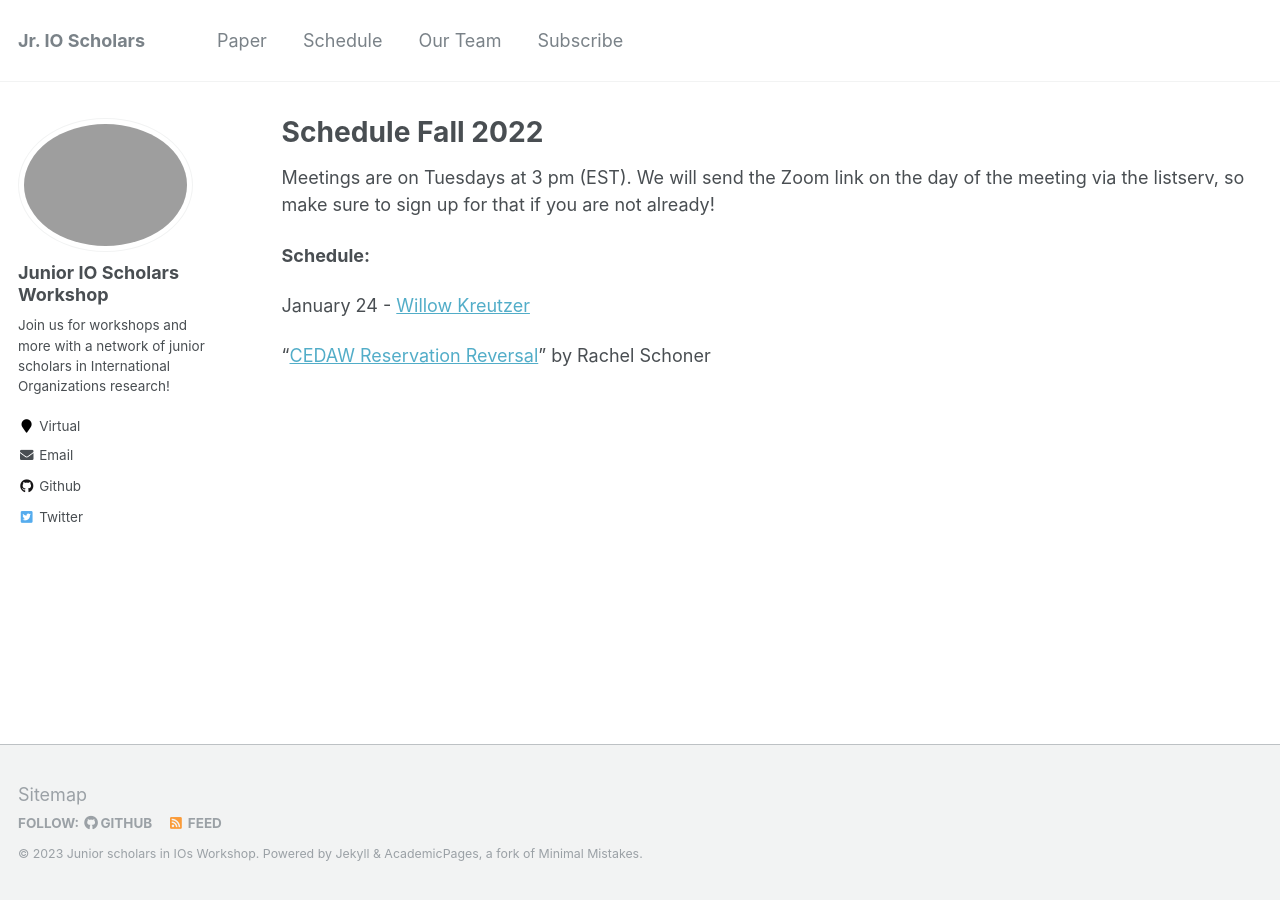
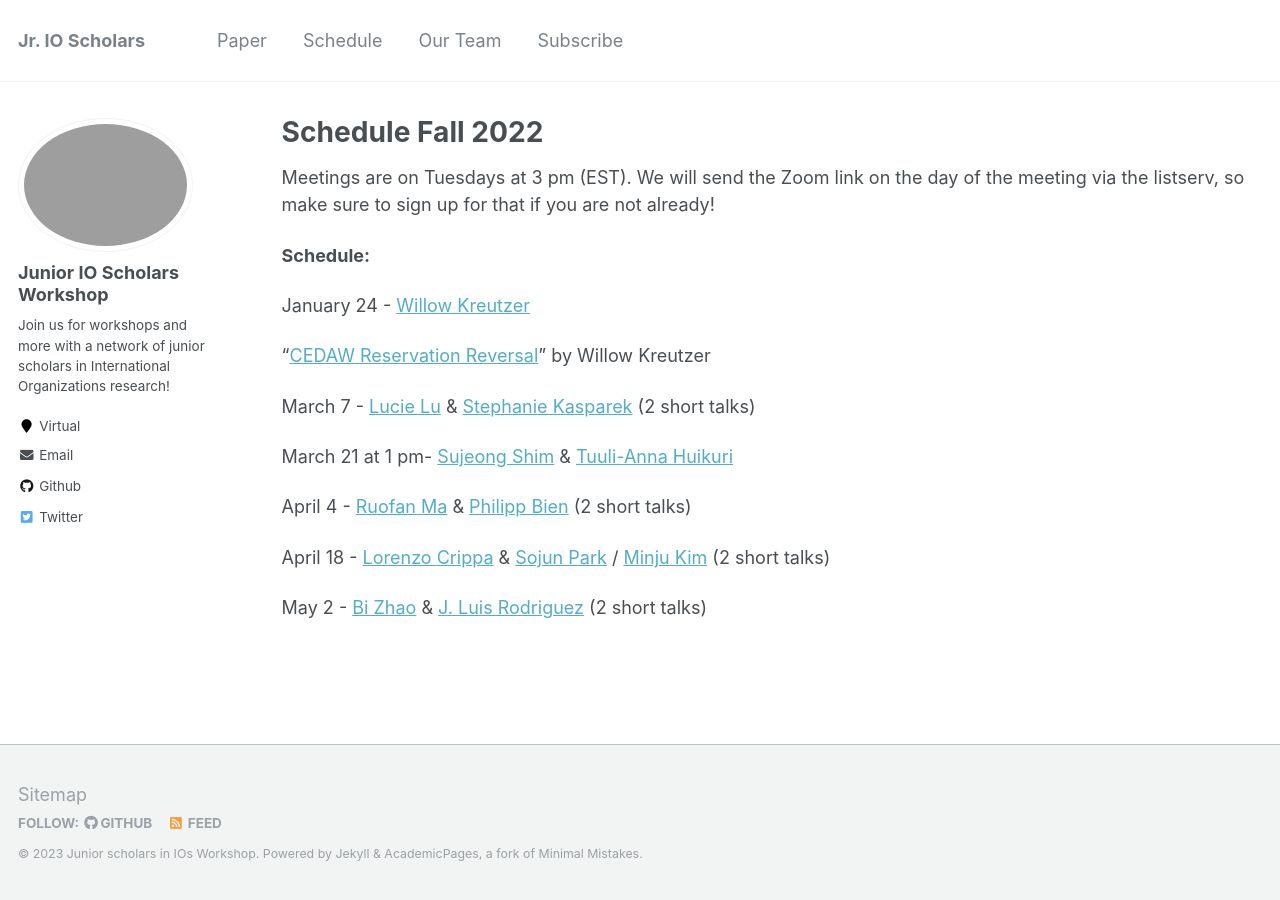
Before and after one commit to IO-workshop/IO-workshop.github.io, a Jekyll site: the page built from _pages/schedule.md, in a window 1280 px wide. Built offline with Jekyll 4.4.1, drawn with Linux system fonts in a browser that asks for light colours.

Commit message:
Update schedule.md

```diff
--- a/_pages/schedule.md
+++ b/_pages/schedule.md
@@ -10,8 +10,18 @@ Meetings are on Tuesdays at 3 pm (EST). We will send the Zoom link on the day of
 
 January 24 - [Willow Kreutzer](https://willowkreutzer.weebly.com/)
 
-"[CEDAW Reservation Reversal](https://io-workshop.github.io/files/CEDAW Reservations - Kreutzer Jr IO.pdf)" by Rachel Schoner
+"[CEDAW Reservation Reversal](https://io-workshop.github.io/files/CEDAW Reservations - Kreutzer Jr IO.pdf)" by Willow Kreutzer
 &nbsp;
+
+March 7 - [Lucie Lu](https://lucielu.net/) & [Stephanie Kasparek](https://stefaniekasparek.com/) (2 short talks)
+
+March 21 at 1 pm- [Sujeong Shim](https://www.sujeongshim.com/)  & [Tuuli-Anna Huikuri](https://sites.google.com/view/tuuliannahuikuri?pli=1)
+
+April 4 - [Ruofan Ma](https://twitter.com/ruofan_ma) & [Philipp Bien](https://www.polver.uni-konstanz.de/en/malang0/) (2 short talks)
+
+April 18 - [Lorenzo Crippa](https://lorenzo-crippa.github.io/) & [Sojun Park](https://sites.google.com/view/sojunp/home) / [Minju Kim](https://www.maxwell.syr.edu/directory/minju-kim) (2 short talks)
+
+May 2 - [Bi Zhao](https://www.bi-zhao.com/) & [J. Luis Rodriguez](https://www.jluisrodriguez.com/) (2 short talks)
 
 <!--September 6 - [Rachel Schoner](https://sites.google.com/view/racheljschoner/) (Job Talk)
 
```
